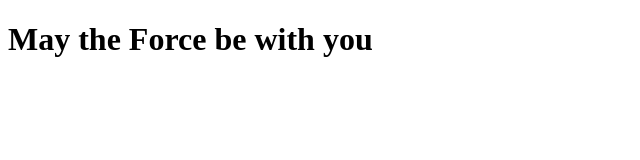
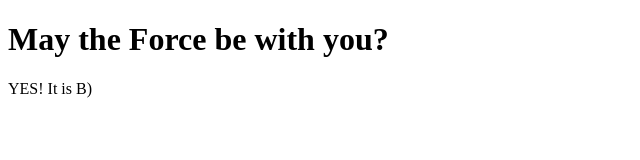
Before and after one commit to omarcresp/jackcres-starwars, an Angular app: page / in a window 1280 px wide. Shown: the top 160 px of the page, without its empty margins (0-640 px from the left). Built offline with nearby package versions, Linux system fonts and the light colour scheme.

Commit message:
test for hackerrank

```diff
--- a/src/app/app.component.html
+++ b/src/app/app.component.html
@@ -1,3 +1,4 @@
 <h1>
-  {{title}}
+  {{ title }}
 </h1>
+<p>{{ answer }}</p>
--- a/src/app/app.component.ts
+++ b/src/app/app.component.ts
@@ -6,5 +6,6 @@ import { Component } from '@angular/core';
   styleUrls: ['./app.component.css']
 })
 export class AppComponent {
-  title = 'May the Force be with you';
+  title = 'May the Force be with you?';
+  answer = 'YES! It is B)';
 }
```
